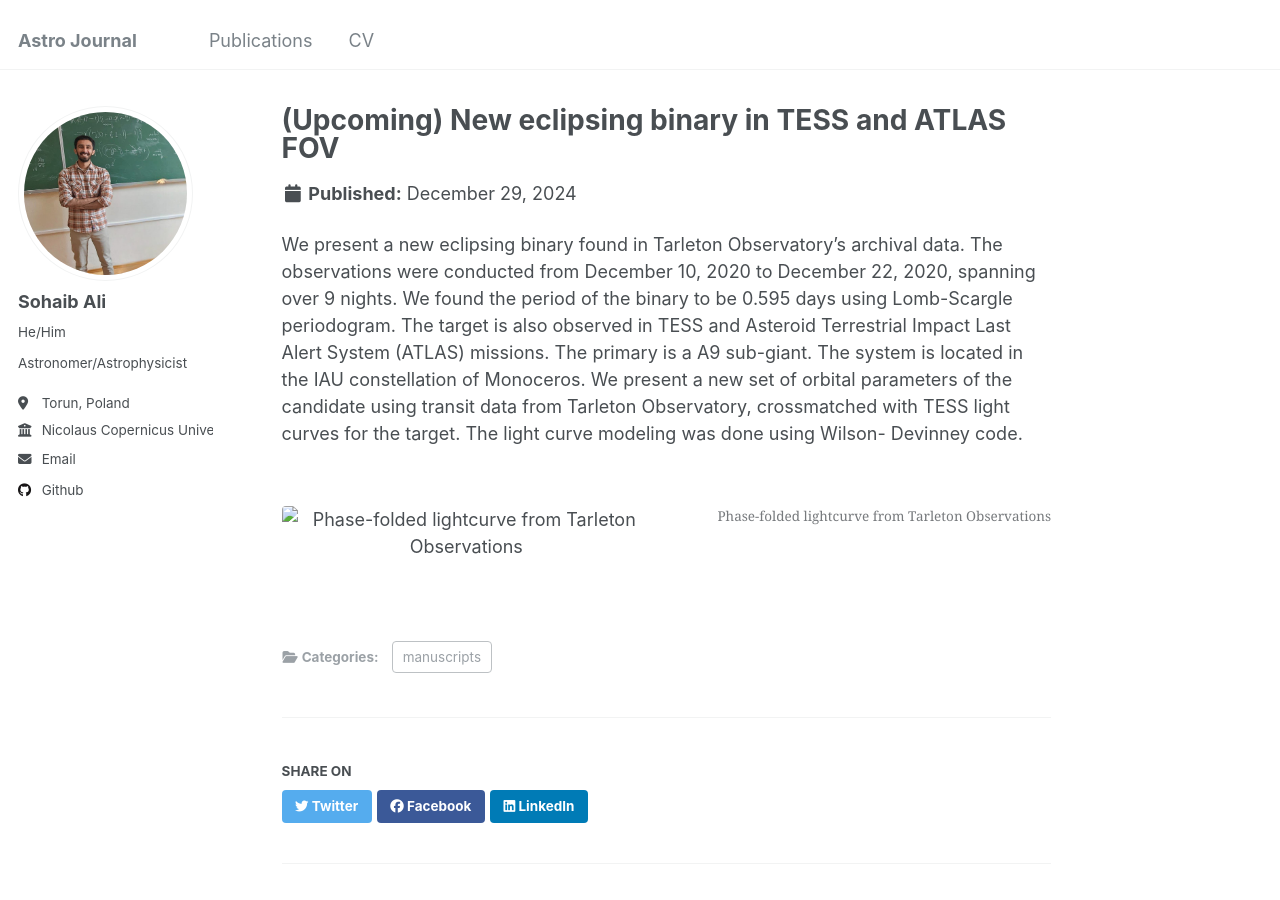
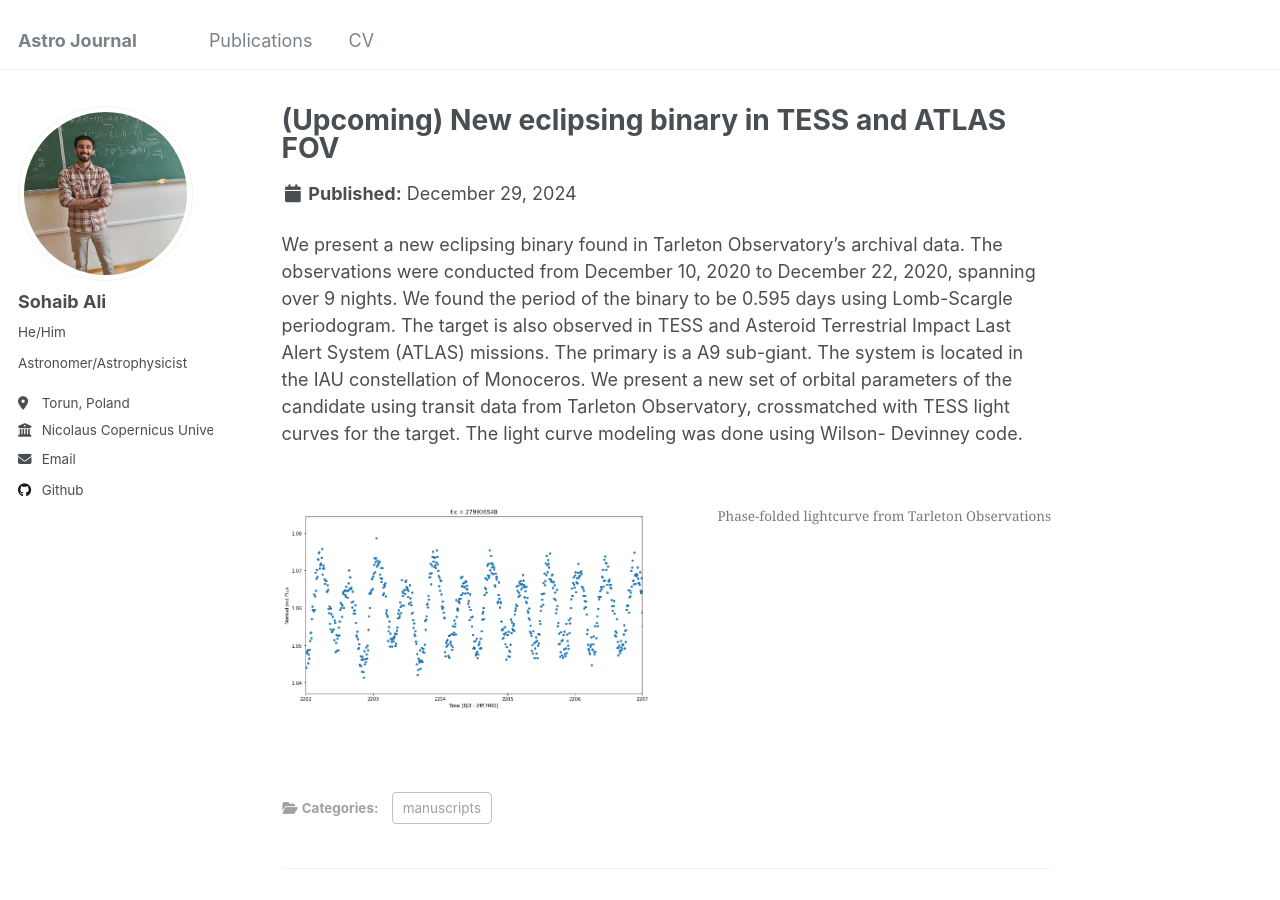
Before and after one commit to nebula-navigator/nebula-navigator.github.io, a Jekyll site: the page built from _publications/eclipsing-binary-in-tess.md, in a window 1280 px wide and 900 px high. Built offline with Jekyll 4.4.1, drawn with Linux system fonts in a browser that asks for light colours.

Commit message:
updated path patch

```diff
--- a/_publications/eclipsing-binary-in-tess.md
+++ b/_publications/eclipsing-binary-in-tess.md
@@ -21,7 +21,7 @@ Devinney code.
 
 <div style="display: flex; justify-content: space-between; align-items: center;">
     <figure style="text-align: center;">
-        <img src="../images/tesslc.png" alt="Phase-folded lightcurve from Tarleton Observations" style="max-width: 48%;"/>
+        <img src="/images/tesslc.png" alt="Phase-folded lightcurve from Tarleton Observations" style="max-width: 48%;"/>
         <figcaption>Phase-folded lightcurve from Tarleton Observations</figcaption>
     </figure>
 
```
